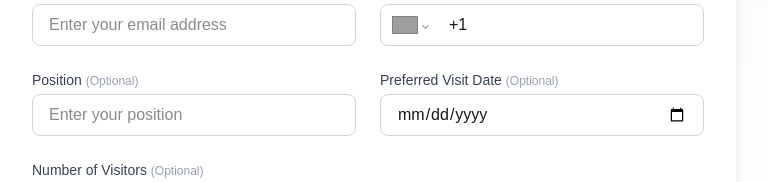
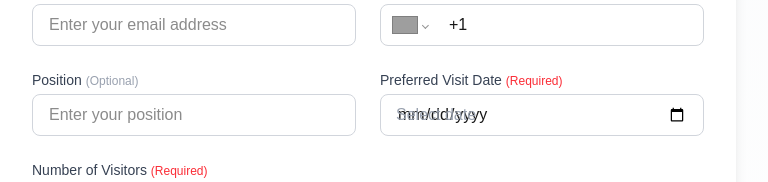
Before and after one commit to DilemmaVi/factory-invite, a Next.js app: page / in a window 1280 px wide. Shown: the part 500-682 px from the top of the page, without its empty margins (272-1040 px from the left). Built offline with nearby package versions, Linux system fonts and the light colour scheme; grey boxes are pictures that could not be loaded.

Commit message:
fix: visit date and visitor count required, add date picker i18n placeholder

```diff
--- a/app/api/submit/route.ts
+++ b/app/api/submit/route.ts
@@ -16,7 +16,7 @@ export async function POST(request: NextRequest) {
   try {
     const data: FormData = await request.json();
 
-    if (!data.name || !data.company || !data.email) {
+    if (!data.name || !data.company || !data.email || !data.visitDate || !data.visitorCount) {
       return NextResponse.json({ error: "请填写所有必填字段" }, { status: 400 });
     }
 
--- a/components/Form.tsx
+++ b/components/Form.tsx
@@ -39,7 +39,7 @@ export default function Form() {
     setLoading(true);
     setError("");
 
-    if (!formData.name || !formData.company || !formData.email) {
+    if (!formData.name || !formData.company || !formData.email || !formData.visitDate || !formData.visitorCount) {
       setError(t("error.requiredFields"));
       setLoading(false);
       return;
@@ -157,23 +157,32 @@ export default function Form() {
         </div>
 
         <div>
-          {label(t("form.visitDate"), false)}
+          {label(t("form.visitDate"), true)}
+          <div className="relative">
             <input
               type="date"
               name="visitDate"
               value={formData.visitDate}
               onChange={handleChange}
+              required
               min={new Date().toISOString().split("T")[0]}
               className="w-full px-4 py-2 border border-gray-300 rounded-lg focus:ring-2 focus:ring-[#294778] focus:border-transparent"
             />
+            {!formData.visitDate && (
+              <span className="absolute left-4 top-1/2 -translate-y-1/2 text-gray-400 pointer-events-none">
+                {t("form.placeholder.visitDate")}
+              </span>
+            )}
+          </div>
         </div>
 
         <div>
-          {label(t("form.visitorCount"), false)}
+          {label(t("form.visitorCount"), true)}
           <select
             name="visitorCount"
             value={formData.visitorCount}
             onChange={handleChange}
+            required
             className="w-full px-4 py-2 border border-gray-300 rounded-lg focus:ring-2 focus:ring-[#294778] focus:border-transparent"
           >
             <option value="">{t("form.select")}</option>
--- a/lib/i18n/translations.ts
+++ b/lib/i18n/translations.ts
@@ -36,6 +36,7 @@ export const translations: Record<Locale, Record<string, string>> = {
     "form.placeholder.position": "请输入您的职位",
     "form.placeholder.email": "请输入邮箱地址",
     "form.placeholder.phone": "请输入手机号",
+    "form.placeholder.visitDate": "请选择日期",
     "form.placeholder.notes": "如有特殊需求请在此说明",
     "form.select": "请选择",
     "form.person": "人",
@@ -86,6 +87,7 @@ export const translations: Record<Locale, Record<string, string>> = {
     "form.placeholder.position": "Enter your position",
     "form.placeholder.email": "Enter your email address",
     "form.placeholder.phone": "Enter your phone number",
+    "form.placeholder.visitDate": "Select date",
     "form.placeholder.notes": "Any special requirements",
     "form.select": "Select",
     "form.person": "person",
@@ -136,6 +138,7 @@ export const translations: Record<Locale, Record<string, string>> = {
     "form.placeholder.position": "Ingrese su cargo",
     "form.placeholder.email": "Ingrese su correo electrónico",
     "form.placeholder.phone": "Ingrese su número de teléfono",
+    "form.placeholder.visitDate": "Seleccione la fecha",
     "form.placeholder.notes": "Requisitos especiales",
     "form.select": "Seleccionar",
     "form.person": "persona",
```
Lines whose indentation alone changed are shown as unchanged.
